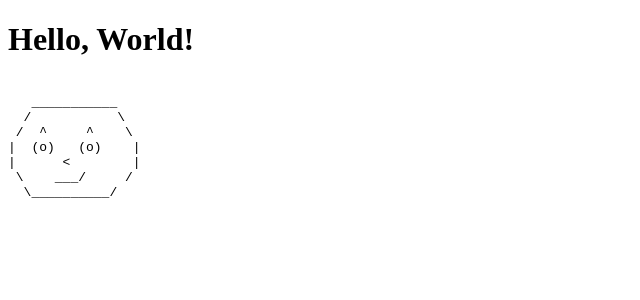
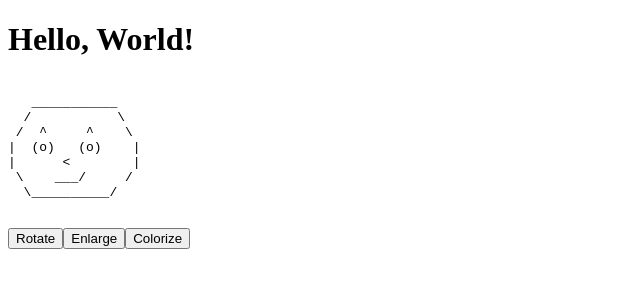
Before and after one commit to thebiggestcookie/pavt, a React (Create React App) app: page / in a window 1280 px wide. Shown: the top 300 px of the page, without its empty margins (0-640 px from the left). Built offline with nearby package versions, Linux system fonts and the light colour scheme.

Commit message:
Update index.js

```diff
--- a/src/index.js
+++ b/src/index.js
@@ -1,10 +1,36 @@
-import React from 'react';
+import React, { useState } from 'react';
 import ReactDOM from 'react-dom';
 
-const App = () => (
+const App = () => {
+  const [rotation, setRotation] = useState(0);
+  const [size, setSize] = useState(1);
+  const [color, setColor] = useState('black');
+
+  const rotate = () => {
+    setRotation(prevRotation => (prevRotation + 90) % 360);
+  };
+
+  const enlarge = () => {
+    setSize(prevSize => prevSize + 0.2);
+  };
+
+  const colorize = () => {
+    const colors = ['red', 'blue', 'green', 'purple', 'orange'];
+    const randomColor = colors[Math.floor(Math.random() * colors.length)];
+    setColor(randomColor);
+  };
+
+  return (
     <div>
       <h1>Hello, World!</h1>
-    <pre>
+      <pre
+        style={{
+          transform: `rotate(${rotation}deg)`,
+          fontSize: `${size}em`,
+          color: color,
+          transition: 'all 0.3s ease',
+        }}
+      >
         {`
    ___________
   /           \\
@@ -15,8 +41,12 @@ const App = () => (
   \\__________/
         `}
       </pre>
+      <button onClick={rotate}>Rotate</button>
+      <button onClick={enlarge}>Enlarge</button>
+      <button onClick={colorize}>Colorize</button>
     </div>
   );
+};
 
 ReactDOM.render(
   <React.StrictMode>
```
Lines whose indentation alone changed are shown as unchanged.
